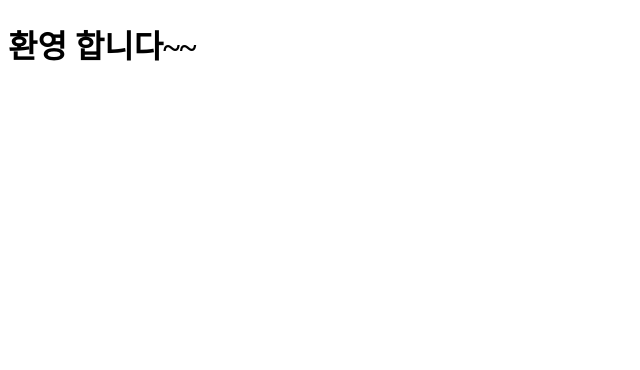
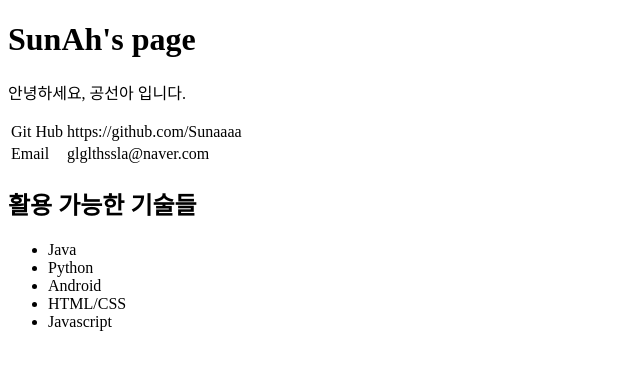
Before and after one commit to Sunaaaa/Sunaaaa.github.io, a plain HTML site: page index.html in a window 1280 px wide. Shown: the whole page, without its empty margins (0-640 px from the left). Drawn offline with Linux system fonts and the light colour scheme.

Commit message:
깃 주소랑 이메일

```diff
--- a/index.html
+++ b/index.html
@@ -7,6 +7,30 @@
   <title>시작 페이지</title>
 </head>
 <body>
-  <h1>환영 합니다~~</h1>
+  <h1>SunAh's page</h1>
+  <p>안녕하세요, 공선아 입니다.</p>
+
+  <table>
+    <tr>
+      <td>Git Hub</td>
+      <td>https://github.com/Sunaaaa</td>
+    </tr>
+    <tr>
+      <td>Email</td>
+      <td>glglthssla@naver.com</td>
+    </tr>
+  </table>
+
+  <h2>활용 가능한 기술들</h2>
+  <ul>
+    <li> Java </li>
+    <li> Python </li>
+    <li> Android </li>
+    <li> HTML/CSS </li>
+    <li> Javascript </li>
+  </ul>
+
+
+
 </body>
 </html>
```
